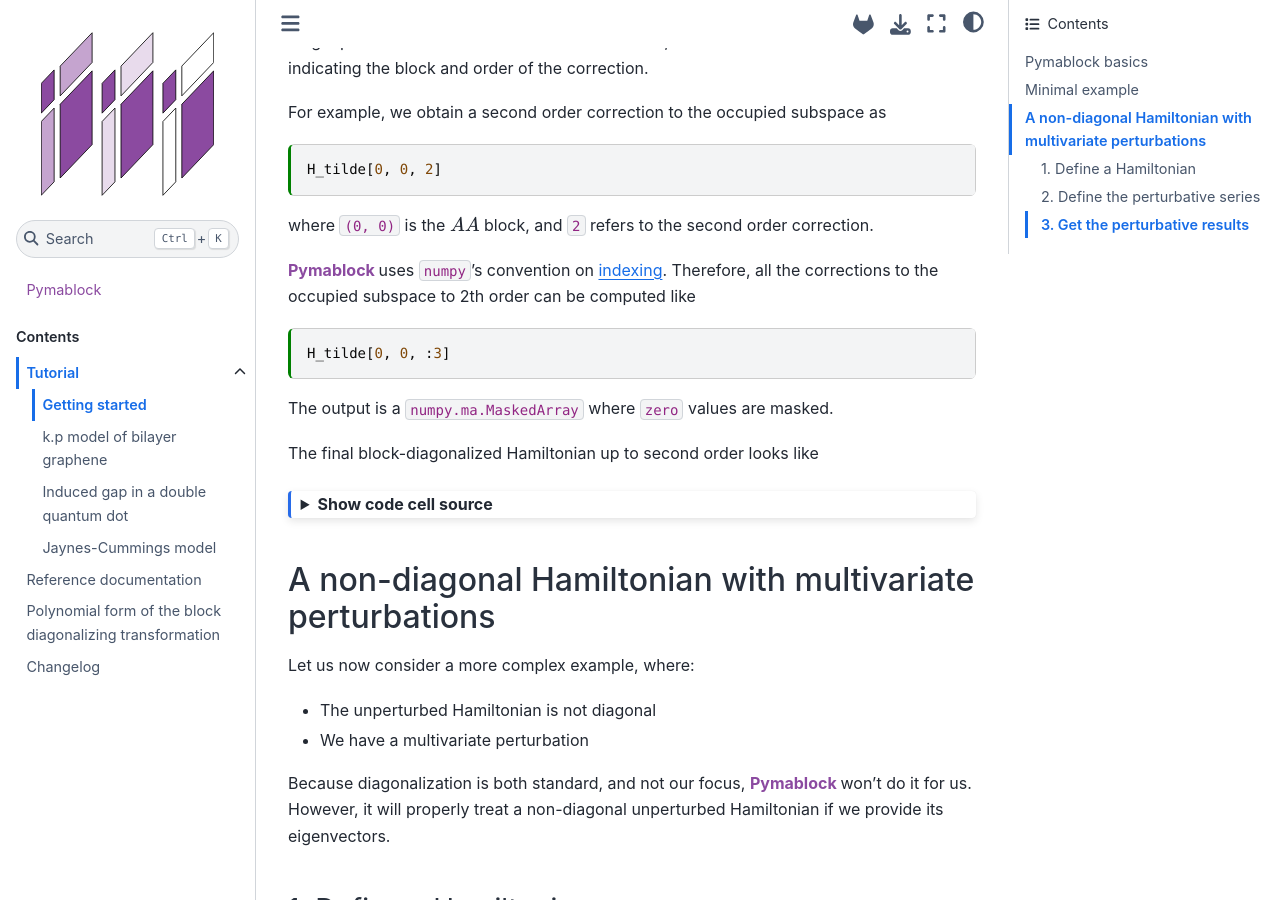
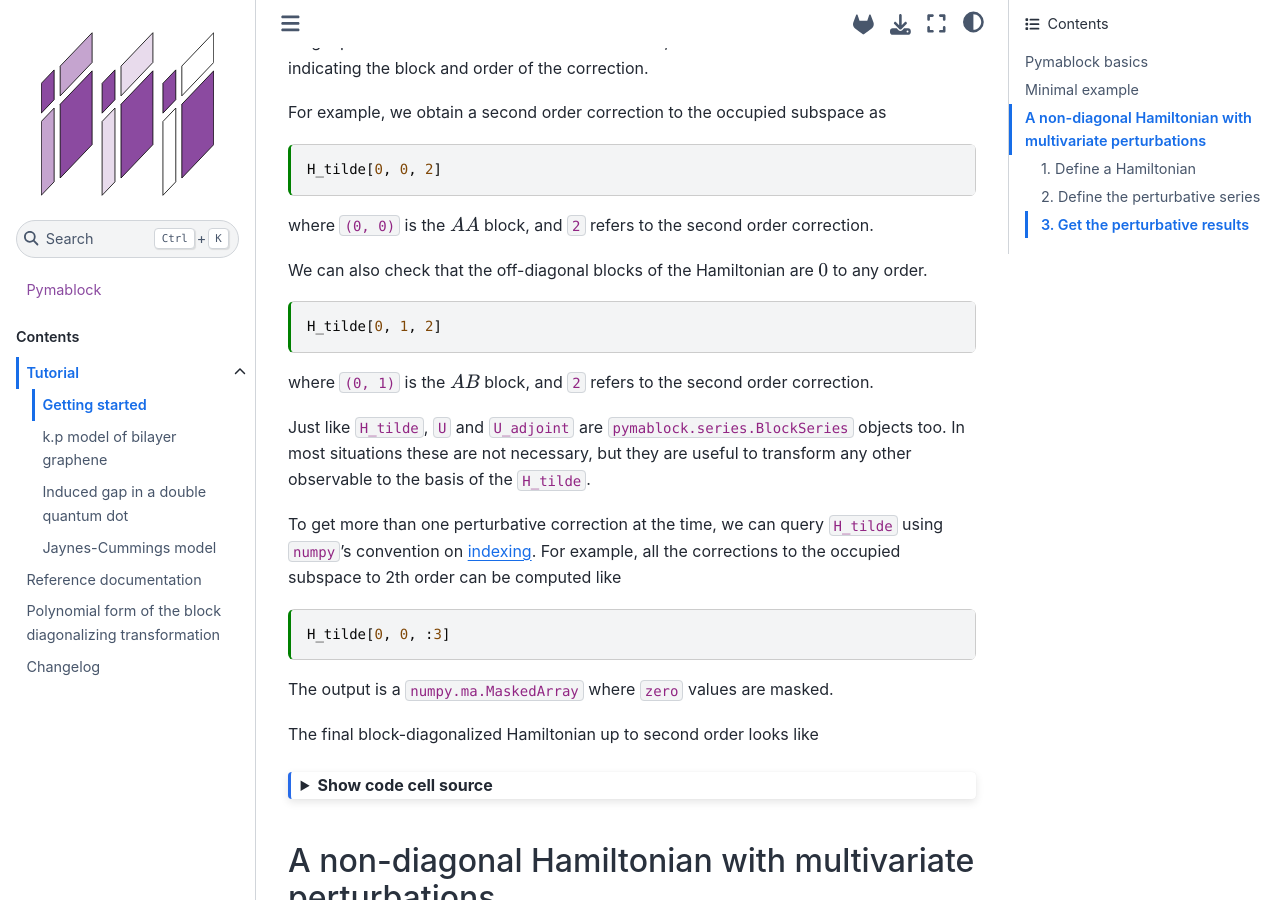
Before and after one commit to quantum-tinkerer/pymablock, a Sphinx documentation site: the page built from docs/source/tutorial/getting_started.md, in a window 1280 px wide and 900 px high, scrolled down 1451 px. Built offline with Sphinx 7.4.7 and the Sphinx Book theme 1.1.4, drawn with Linux system fonts in a browser that asks for light colours; the version number could not be read and is left out; cross-references to code outside the pages are shown as plain code; some of the changed text lies outside the part shown.

Commit message:
refer to U and U adjoint

````diff
--- a/docs/source/tutorial/getting_started.md
+++ b/docs/source/tutorial/getting_started.md
@@ -64,7 +64,7 @@ ax_1.set_yticks([]);
 
 ```{important}
 The unperturbed Hamiltonian **must** have at least two subspaces separated by
-an energy gap.
+an energy gap in order to treat the Hamiltonian perturbatively.
 ```
 
 ### 2. Define the perturbative series
@@ -98,9 +98,26 @@ H_tilde[0, 0, 2]
 where `(0, 0)` is the $AA$ block, and `2` refers to the second order
 correction.
 
-{{Pymablock}} uses `numpy`'s convention on
+We can also check that the off-diagonal blocks of the Hamiltonian are $0$ to
+any order.
+
+```{code-cell} ipython3
+H_tilde[0, 1, 2]
+```
+
+where `(0, 1)` is the $AB$ block, and `2` refers to the second order
+correction.
+
+Just like `H_tilde`, `U` and `U_adjoint` are
+{autolink}`~pymablock.series.BlockSeries` objects too.
+In most situations these are not necessary, but they are useful to transform
+any other observable to the basis of the `H_tilde`.
+
+
+To get more than one perturbative correction at the time, we can query `H_tilde`
+using `numpy`'s convention on
 [indexing](https://numpy.org/devdocs/user/basics.indexing.html).
-Therefore, all the corrections to the occupied subspace to 2th order can be
+For example, all the corrections to the occupied subspace to 2th order can be
 computed like
 
 ```{code-cell} ipython3
````
